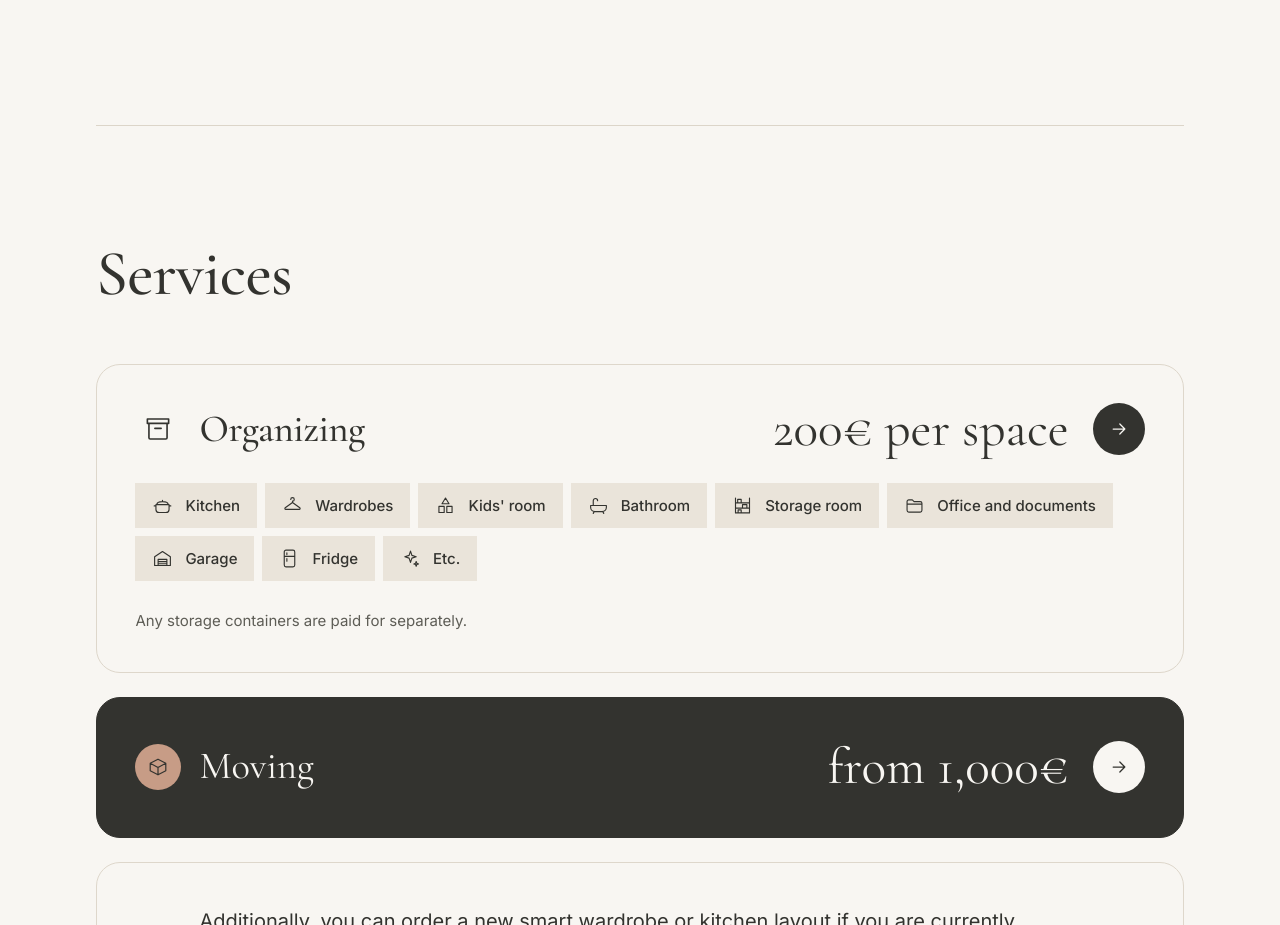
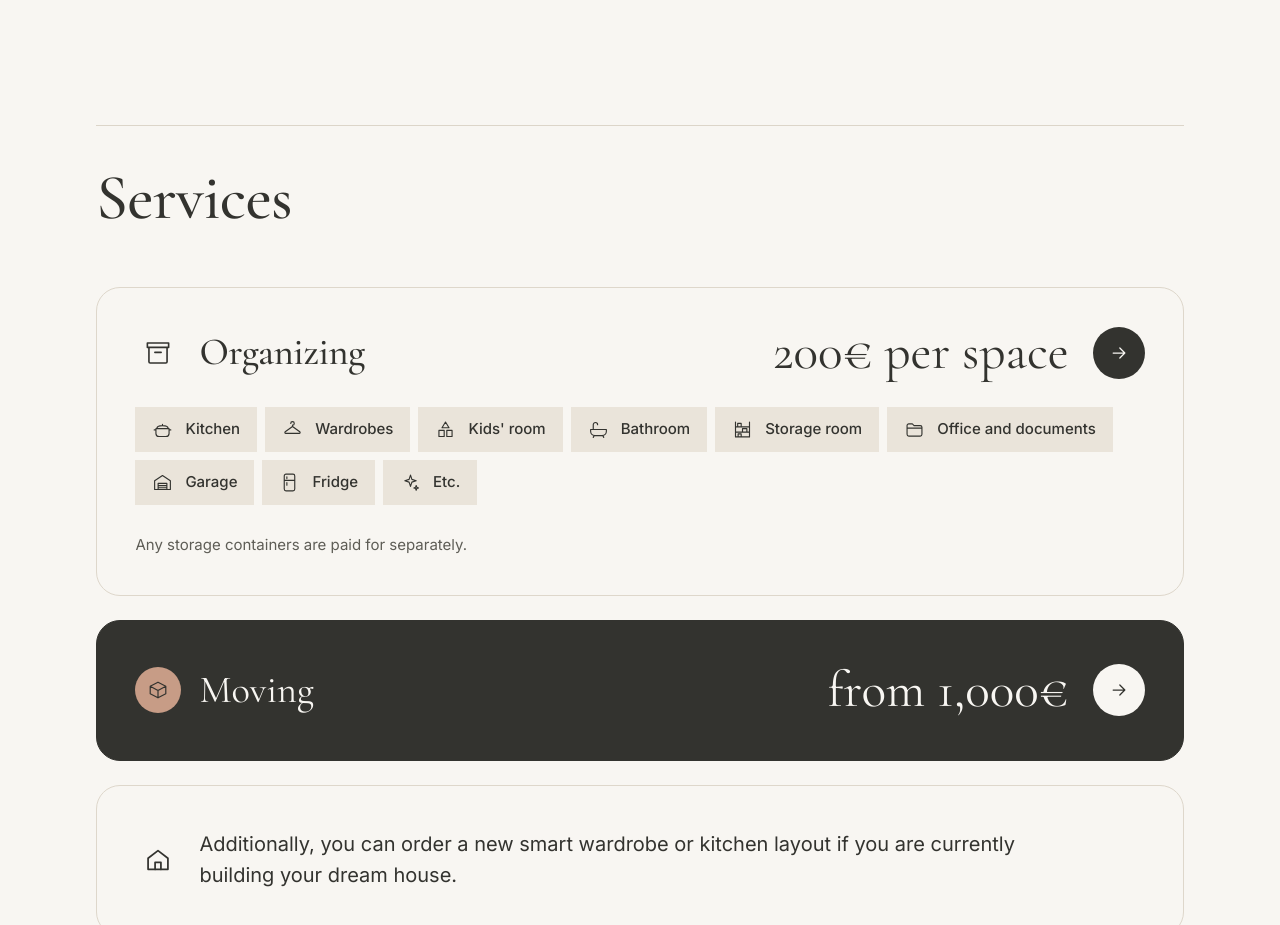
Before and after one commit to lgoldfarb-hub/anna-home-organization, a plain HTML site: page index.html in a window 1280 px wide. Shown: the part 1200-2125 px from the top of the page. Drawn offline with nearby package versions, Linux system fonts and the light colour scheme; a web font is replaced by a local one.

Commit message:
Reduce oversized gap between "Why" cards and "Services" heading
Same stacking issue as the hero/Why gap: .sec's own bottom padding
(up to 140px) was stacking with the Services heading's separate
top padding (up to 120px) above its border-top divider.

Co-Authored-By: Claude Sonnet 5 <noreply@anthropic.com>

```diff
--- a/index.html
+++ b/index.html
@@ -93,7 +93,7 @@
 <!-- SERVICES -->
 <section class="sec" id="services" style="padding-top: 0">
   <div class="wrap">
-    <h2 class="h2 reveal" style="border-top: 1px solid #DCD5C9; padding-top: clamp(72px, 9vw, 120px)">{{t.svc}}</h2>
+    <h2 class="h2 reveal" style="border-top: 1px solid #DCD5C9; padding-top: clamp(24px, 3vw, 40px)">{{t.svc}}</h2>
     <div class="svcblk reveal" style="margin-top: 56px">
       <div class="svchead">
         <span class="movsvc-l">
```
